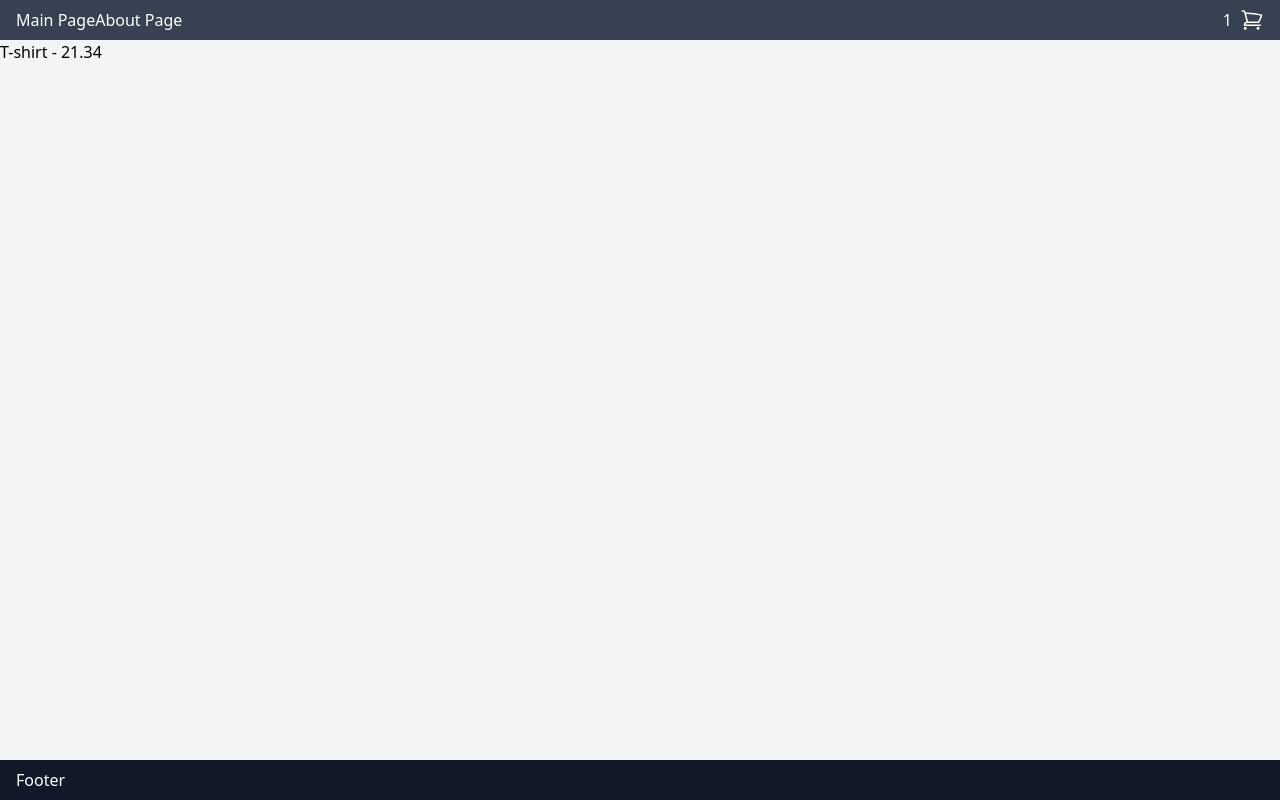
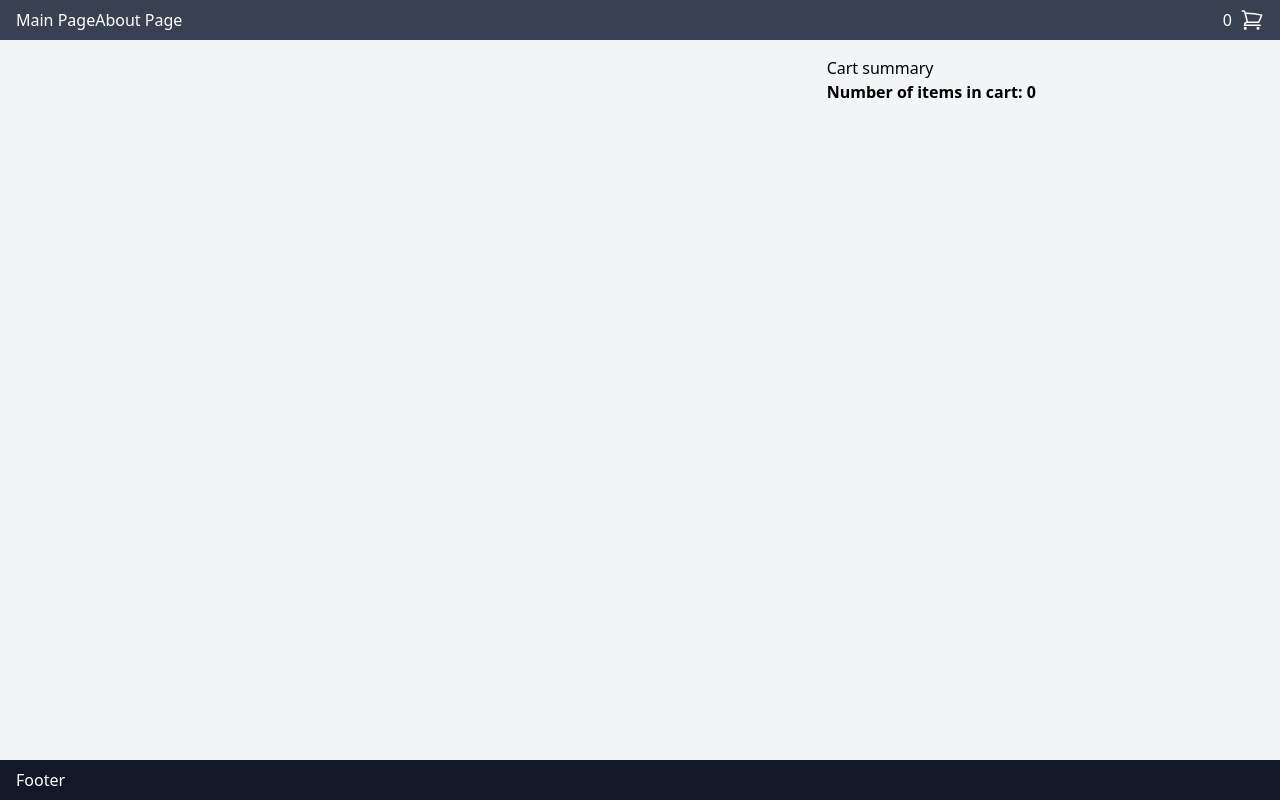
Before and after one commit to aleksander-mrozek/e-commerce, a Next.js app: page /cart in a window 1280 px wide. Built offline with nearby package versions, Linux system fonts and the light colour scheme.

Commit message:
feat(cart):enable adding products to cart

```diff
--- a/components/Cart/CartContext.tsx
+++ b/components/Cart/CartContext.tsx
@@ -1,12 +1,14 @@
 import { createContext, ReactNode, useContext, useState } from "react";
 
 interface CartItem {
-  price: number;
-  title: string;
+  readonly price: number;
+  readonly title: string;
+  readonly count: number;
 }
 
 interface CartState {
-  items: CartItem[];
+  readonly items: readonly CartItem[];
+  readonly addItemToCart: (item: CartItem) => void;
 }
 
 export const CartStateContext = createContext<CartState | null>(null);
@@ -16,16 +18,31 @@ export const CartStateContextProvider = ({
 }: {
   children: ReactNode;
 }) => {
-  const [cartItems, setCartItems] = useState<CartItem[]>([
-    {
-      price: 21.34,
-      title: "T-shirt",
-    },
-  ]);
+  const [cartItems, setCartItems] = useState<CartItem[]>([]);
   return (
     <CartStateContext.Provider
       value={{
         items: cartItems,
+        addItemToCart: (item) => {
+          setCartItems((prevState) => {
+            const existingItem = prevState.find(
+              (existingItem) => existingItem.title === item.title
+            );
+            if (!existingItem) {
+              return [...prevState, item];
+            }
+
+            return prevState.map((existingItem) => {
+              if (existingItem.title === item.title) {
+                return {
+                  ...existingItem,
+                  count: existingItem.count + 1,
+                };
+              }
+              return existingItem;
+            });
+          });
+        },
       }}
     >
       {children}
--- a/components/Product.tsx
+++ b/components/Product.tsx
@@ -5,6 +5,7 @@ import Link from "next/link";
 import { Rating } from "./Rating";
 import { WebsiteReactMarkdown } from "./WebsiteReactMarkdown";
 import { MarkdownResult } from "../types";
+import { useCartState } from "./Cart/CartContext";
 
 interface ProductDetails {
   id: number;
@@ -71,6 +72,7 @@ interface ProductListItemProps {
 }
 
 export const ProductListItem = ({ data }: ProductListItemProps) => {
+  const cartState = useCartState();
   return (
     <>
       <div className="bg-white p-4">
@@ -83,11 +85,27 @@ export const ProductListItem = ({ data }: ProductListItemProps) => {
           objectFit="contain"
         />
       </div>
-      <Link href={`/products/${data.id}`}>
-        <a>
-          <h2 className="p-4 text-3xl font-bold">{data.title}</h2>
-        </a>
-      </Link>
+      <div className="p-4">
+        <Link href={`/products/${data.id}`}>
+          <a>
+            <h2 className="pb-4 text-3xl font-bold">{data.title}</h2>
+          </a>
+        </Link>
+        <button
+          onClick={() => {
+            cartState.addItemToCart({
+              price: 99.99,
+              title: data.title,
+              count: 1,
+            });
+          }}
+          className="inline-block rounded bg-gradient-to-r from-pink-500 via-red-500 to-yellow-500 p-[2px] focus:outline-none focus:ring active:text-opacity-75"
+        >
+          <span className="block rounded-sm bg-white px-8 py-3 text-sm font-medium hover:text-white hover:bg-transparent active:text-gray-500">
+            Add to cart
+          </span>
+        </button>
+      </div>
     </>
   );
 };
--- a/pages/cart.tsx
+++ b/pages/cart.tsx
@@ -1,13 +1,37 @@
 import { useCartState } from "../components/Cart/CartContext";
 
-const CartPage = () => {
+const CartContent = () => {
   const cartState = useCartState();
   return (
-    <div>
-      <ul>
+    <div className="col-span-2">
+      <ul className="divide-y divide-gray-200">
         {cartState.items.map((item, index) => (
-          <li key={`${item.title}_${index}`}>
-            {item.title} - {item.price}
+          <li className="py-4" key={`${item.title}_${index}`}>
+            <div className="flex justify-between">
+              <div>
+                {item.count} x {item.title}
+              </div>
+              <div>
+                {item.price}
+                <button className="ml-4 text-red-500">
+                  <svg
+                    xmlns="http://www.w3.org/2000/svg"
+                    fill="none"
+                    viewBox="0 0 24 24"
+                    stroke-width="1.5"
+                    stroke="currentColor"
+                    className="w-6 h-6"
+                    aria-label="Delete element"
+                  >
+                    <path
+                      stroke-linecap="round"
+                      stroke-linejoin="round"
+                      d="M14.74 9l-.346 9m-4.788 0L9.26 9m9.968-3.21c.342.052.682.107 1.022.166m-1.022-.165L18.16 19.673a2.25 2.25 0 01-2.244 2.077H8.084a2.25 2.25 0 01-2.244-2.077L4.772 5.79m14.456 0a48.108 48.108 0 00-3.478-.397m-12 .562c.34-.059.68-.114 1.022-.165m0 0a48.11 48.11 0 013.478-.397m7.5 0v-.916c0-1.18-.91-2.164-2.09-2.201a51.964 51.964 0 00-3.32 0c-1.18.037-2.09 1.022-2.09 2.201v.916m7.5 0a48.667 48.667 0 00-7.5 0"
+                    />
+                  </svg>
+                </button>
+              </div>
+            </div>
           </li>
         ))}
       </ul>
@@ -15,4 +39,27 @@ const CartPage = () => {
   );
 };
 
+const CartSummary = () => {
+  const cartState = useCartState();
+  return (
+    <div>
+      Cart summary
+      <div className="font-bold">
+        Number of items in cart: {cartState.items.length}
+      </div>
+    </div>
+  );
+};
+
+const CartPage = () => {
+  return (
+    <div className="max-w-5xl mx-auto p-4">
+      <div className="grid grid-cols-3 gap-8">
+        <CartContent />
+        <CartSummary />
+      </div>
+    </div>
+  );
+};
+
 export default CartPage;
```
